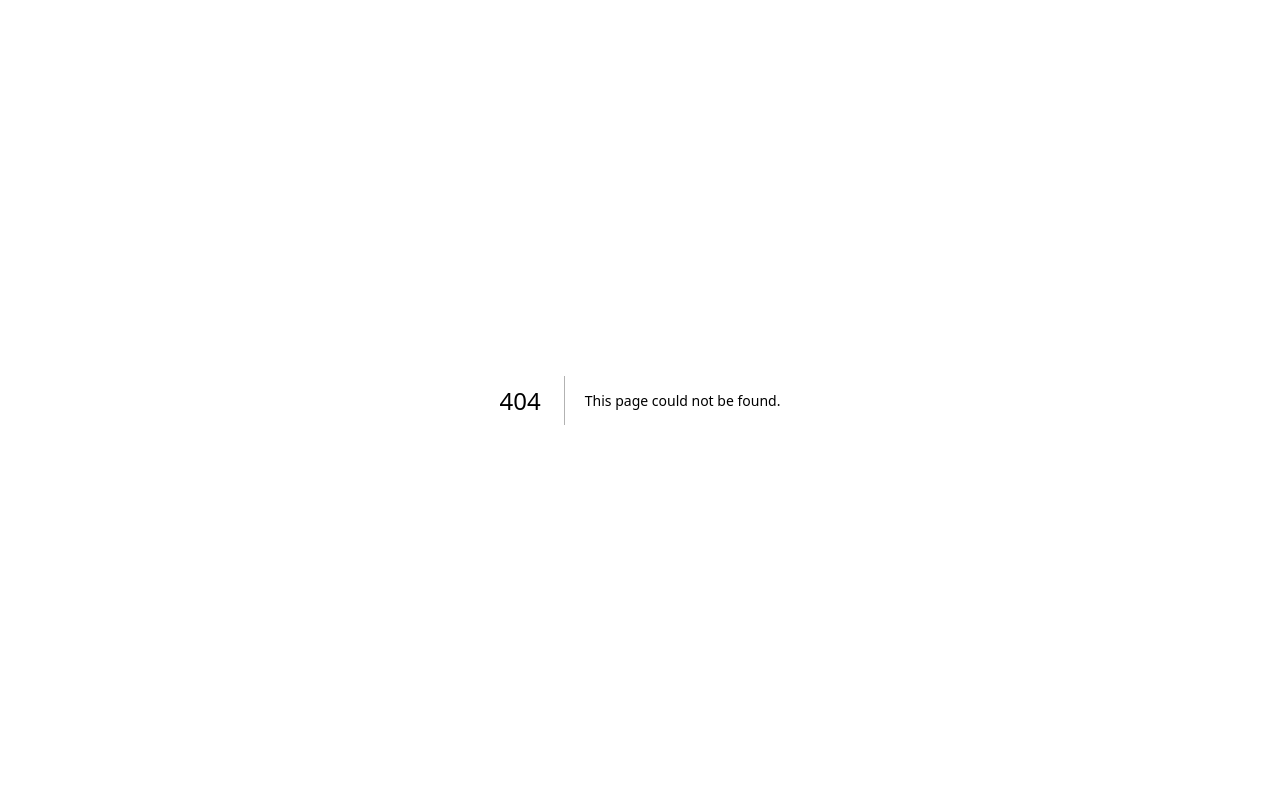
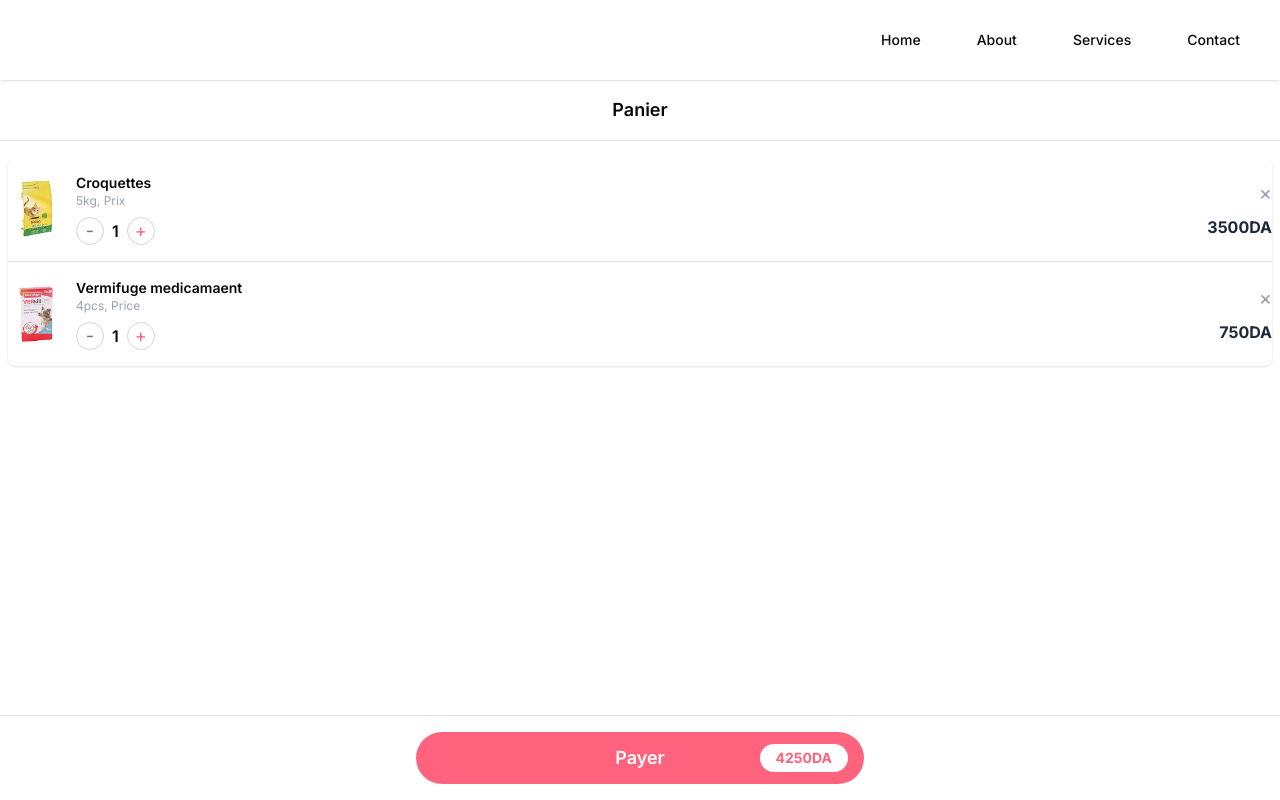
Before and after one commit to Zazouit34/Vethome, a Next.js app: page /cart in a window 1280 px wide. Before the commit this address had no page. Shown: the top 800 px of the page. Built offline with nearby package versions, Linux system fonts and the light colour scheme.

Commit message:
create cart page

```diff
--- a/app/(protected)/accessories/page.tsx
+++ b/app/(protected)/accessories/page.tsx
@@ -3,6 +3,7 @@
 import { useState } from "react";
 import Image from "next/image";
 import { Search, ShoppingCart, Plus } from "lucide-react";
+import { useRouter } from "next/navigation";
 
 const categories = [
   { label: "Tout", value: "all" },
@@ -69,6 +70,7 @@ export default function AccessoriesPage() {
   const [selectedCategory, setSelectedCategory] = useState("all");
   const [cartCount, setCartCount] = useState(0);
   const [animateCart, setAnimateCart] = useState(false);
+  const router = useRouter();
 
   const filteredAccessories = accessories.filter(
     (a) =>
@@ -82,7 +84,7 @@ export default function AccessoriesPage() {
       {/* Header */}
       <div className="flex items-center justify-between px-4 pt-6 pb-2">
         <span className="font-bold text-lg text-gray-900">Accessoires</span>
-        <div className="relative">
+        <button className="relative" onClick={() => router.push('/cart')}>
           <ShoppingCart className="w-6 h-6 text-gray-800" />
           {cartCount > 0 && (
             <span
@@ -92,7 +94,7 @@ export default function AccessoriesPage() {
               {cartCount}
             </span>
           )}
-        </div>
+        </button>
       </div>
       {/* Search Bar */}
       <div className="px-4 mt-2">
--- /dev/null
+++ b/app/(protected)/cart/page.tsx
@@ -0,0 +1,60 @@
+"use client";
+
+import Image from "next/image";
+
+const cartItems = [
+  {
+    name: "Croquettes",
+    subtitle: "5kg, Prix",
+    image: "/friskies.png",
+    price: 3500,
+    quantity: 1,
+  },
+  {
+    name: "Vermifuge medicamaent",
+    subtitle: "4pcs, Price",
+    image: "/vermifuge-dog.png",
+    price: 750,
+    quantity: 1,
+  },
+];
+
+const total = cartItems.reduce((sum, item) => sum + item.price * item.quantity, 0);
+
+export default function CartPage() {
+  return (
+    <div className="min-h-screen bg-white flex flex-col">
+      <div className="text-center font-semibold text-lg py-4 border-b">Panier</div>
+      <div className="flex-1 px-2 py-4">
+        <div className="bg-white rounded-lg shadow-sm divide-y">
+          {cartItems.map((item, idx) => (
+            <div key={item.name} className="flex items-center py-4 gap-3">
+              <Image src={item.image} alt={item.name} width={56} height={56} className="rounded-lg object-contain w-14 h-14" />
+              <div className="flex-1">
+                <div className="font-semibold text-sm">{item.name}</div>
+                <div className="text-xs text-gray-400">{item.subtitle}</div>
+                <div className="flex items-center gap-2 mt-2">
+                  <button className="w-7 h-7 rounded-full border border-gray-300 flex items-center justify-center text-lg text-gray-500">-</button>
+                  <span className="font-semibold text-base">{item.quantity}</span>
+                  <button className="w-7 h-7 rounded-full border border-gray-300 flex items-center justify-center text-lg text-rose-400">+</button>
+                </div>
+              </div>
+              <div className="flex flex-col items-end gap-2">
+                <button className="text-gray-400 text-xl">&times;</button>
+                <div className="font-bold text-base text-gray-800 whitespace-nowrap">{item.price}DA</div>
+              </div>
+            </div>
+          ))}
+        </div>
+      </div>
+      <div className="fixed bottom-0 left-0 right-0 bg-white py-4 px-4 border-t flex justify-center">
+        <button className="relative w-full max-w-md bg-rose-400 hover:bg-rose-500 text-white font-semibold rounded-full py-3 text-lg transition flex items-center justify-center">
+          Payer
+          <span className="absolute right-4 bg-white text-rose-400 rounded-full px-4 py-1 text-sm font-bold ml-2" style={{ minWidth: 60 }}>
+            {total}DA
+          </span>
+        </button>
+      </div>
+    </div>
+  );
+}
--- a/app/(protected)/food/page.tsx
+++ b/app/(protected)/food/page.tsx
@@ -3,6 +3,7 @@
 import { useState } from "react";
 import Image from "next/image";
 import { Search, ShoppingCart, Plus } from "lucide-react";
+import { useRouter } from "next/navigation";
 
 const categories = [
   { label: "Tout", value: "all" },
@@ -69,6 +70,7 @@ export default function FoodPage() {
   const [selectedCategory, setSelectedCategory] = useState("all");
   const [cartCount, setCartCount] = useState(0);
   const [animateCart, setAnimateCart] = useState(false);
+  const router = useRouter();
 
   const filteredFoods = foods.filter(
     (f) =>
@@ -82,7 +84,7 @@ export default function FoodPage() {
       {/* Header */}
       <div className="flex items-center justify-between px-4 pt-6 pb-2">
         <span className="font-bold text-lg text-gray-900">Nourriture</span>
-        <div className="relative">
+        <button className="relative" onClick={() => router.push('/cart')}>
           <ShoppingCart className="w-6 h-6 text-gray-800" />
           {cartCount > 0 && (
             <span
@@ -92,7 +94,7 @@ export default function FoodPage() {
               {cartCount}
             </span>
           )}
-        </div>
+        </button>
       </div>
       {/* Search Bar */}
       <div className="px-4 mt-2">
--- a/app/(protected)/hosting/page.tsx
+++ b/app/(protected)/hosting/page.tsx
@@ -77,6 +77,10 @@ export default function HousingPage() {
   const [numAnimals, setNumAnimals] = useState('1');
   const [animalType, setAnimalType] = useState('dog');
   const router = useRouter();
+
+  const handleReserve = () => {
+    router.push('/payment');
+  };
 
   return (
     <div className="min-h-screen bg-white py-8 px-2 md:px-8">
@@ -162,7 +166,7 @@ export default function HousingPage() {
                   <div className="text-rose-400 text-xs mb-1">{g.subtitle}</div>
                   <div className="text-gray-600 text-sm mb-1">El mouradia distance depuis votre emplacement : {g.distance}</div>
                   <div className="font-semibold text-base mb-2">Tarif pour 1 nuit : {g.price} DZD</div>
-                  <button className="bg-rose-400 hover:bg-rose-500 text-white rounded-full px-8 py-2 text-lg font-semibold shadow-md transition w-fit">Reserver</button>
+                  <button className="bg-rose-400 hover:bg-rose-500 text-white rounded-full px-8 py-2 text-lg font-semibold shadow-md transition w-fit" onClick={handleReserve}>Reserver</button>
                 </div>
               </div>
             ))}
--- a/app/(protected)/medecin/page.tsx
+++ b/app/(protected)/medecin/page.tsx
@@ -3,6 +3,7 @@
 import { useState } from "react";
 import Image from "next/image";
 import { Search, ShoppingCart, Plus } from "lucide-react";
+import { useRouter } from "next/navigation";
 
 const categories = [
   { label: "Tout", value: "all" },
@@ -69,6 +70,7 @@ export default function MedicinePage() {
   const [selectedCategory, setSelectedCategory] = useState("all");
   const [cartCount, setCartCount] = useState(0);
   const [animateCart, setAnimateCart] = useState(false);
+  const router = useRouter();
 
   const filteredMedicines = medicines.filter(
     (m) =>
@@ -82,7 +84,7 @@ export default function MedicinePage() {
       {/* Header */}
       <div className="flex items-center justify-between px-4 pt-6 pb-2">
         <span className="font-bold text-lg text-gray-900">Médicaments</span>
-        <div className="relative">
+        <button className="relative" onClick={() => router.push('/cart')}>
           <ShoppingCart className="w-6 h-6 text-gray-800" />
           {cartCount > 0 && (
             <span
@@ -92,7 +94,7 @@ export default function MedicinePage() {
               {cartCount}
             </span>
           )}
-        </div>
+        </button>
       </div>
       {/* Search Bar */}
       <div className="px-4 mt-2">
--- a/app/(protected)/payment/page.tsx
+++ b/app/(protected)/payment/page.tsx
@@ -1,6 +1,7 @@
 'use client';
 
 import { CardsPaymentMethod } from "@/components/payment-method"
+import Image from "next/image"
 
 import { Button } from "@/components/ui/button"
 import { useState } from "react"
@@ -39,7 +40,7 @@ export default function PaymentPage() {
             <p className="text-muted-foreground text-center">
               Votre commande est confirmée. Vous recevrez très bientôt votre code ainsi que la facture par e-mail ou SMS.
             </p>
-            <img src="/paiment-sticker.png" alt="Paiement Sticker" className="w-24 h-24 mx-auto" />
+            <Image src="/payment.png" alt="Paiement Sticker" width={96} height={96} className="w-24 h-24 mx-auto" />
             <div className="text-lg font-bold text-center text-rose-400">Merci pour votre Achat</div>
             <Button
               className="mt-4"
--- a/app/(protected)/user/page.tsx
+++ b/app/(protected)/user/page.tsx
@@ -31,7 +31,7 @@ export default function VetProfilePage() {
         <button onClick={() => router.push('/user/profile')} className="py-3 rounded-full bg-rose-400 text-white font-medium text-base shadow-md hover:bg-rose-500 transition">Informations personnelles</button>
         <button onClick={() => router.push('/user/reservation')} className="py-3 rounded-full bg-rose-400 text-white font-medium text-base shadow-md hover:bg-rose-500 transition">Gérer mes rendez-vous</button>
         <button onClick={() => router.push('/user/animal')} className="py-3 rounded-full bg-rose-400 text-white font-medium text-base shadow-md hover:bg-rose-500 transition">Profil de mon animal</button>
-        <button onClick={() => router.push('/user/cart')} className="py-3 rounded-full bg-rose-400 text-white font-medium text-base shadow-md hover:bg-rose-500 transition">Mon panier</button>
+        <button onClick={() => router.push('/cart')} className="py-3 rounded-full bg-rose-400 text-white font-medium text-base shadow-md hover:bg-rose-500 transition">Mon panier</button>
       </div>
     </div>
   );
```
Also changed, not shown: components/payment.png (renamed from components/paiment-sticker.png).
